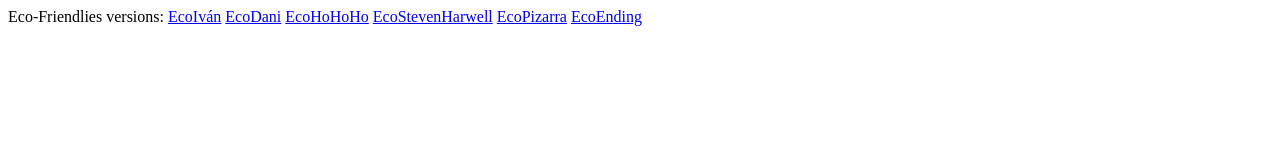
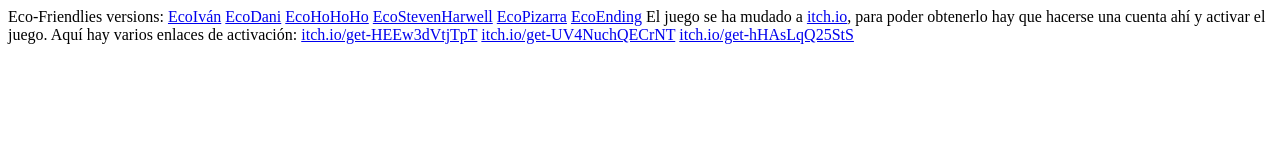
Before and after one commit to AlpacacornGames/EcoFriendlies, a plain HTML site: page index.html in a window 1280 px wide. Drawn offline with Linux system fonts and the light colour scheme.

Commit message:
Update index.html

```diff
--- a/index.html
+++ b/index.html
@@ -5,3 +5,9 @@
 <a href="https://drive.google.com/open?id=1duUOX7OfZ_-cNo2qv8K1a0ACpBVSw5mz">EcoStevenHarwell</a>
 <a href="https://drive.google.com/open?id=16WkKo8LE59ZHNy8V3Gk6uGnolj5uuQdu">EcoPizarra</a>
 <a href="https://drive.google.com/open?id=1Fe4Ide72bZuT_6tr_VbfrF2XCe9_c61C">EcoEnding</a>
+
+El juego se ha mudado a <a href="https://itch.io/">itch.io</a>, para poder obtenerlo hay que hacerse una cuenta ahí y activar el juego.
+Aquí hay varios enlaces de activación:
+<a href="https://itch.io/get-HEEw3dVtjTpT">itch.io/get-HEEw3dVtjTpT</a>
+<a href="https://itch.io/get-UV4NuchQECrN">itch.io/get-UV4NuchQECrNT</a>
+<a href="https://itch.io/get-hHAsLqQ25StS">itch.io/get-hHAsLqQ25StS</a>
```
